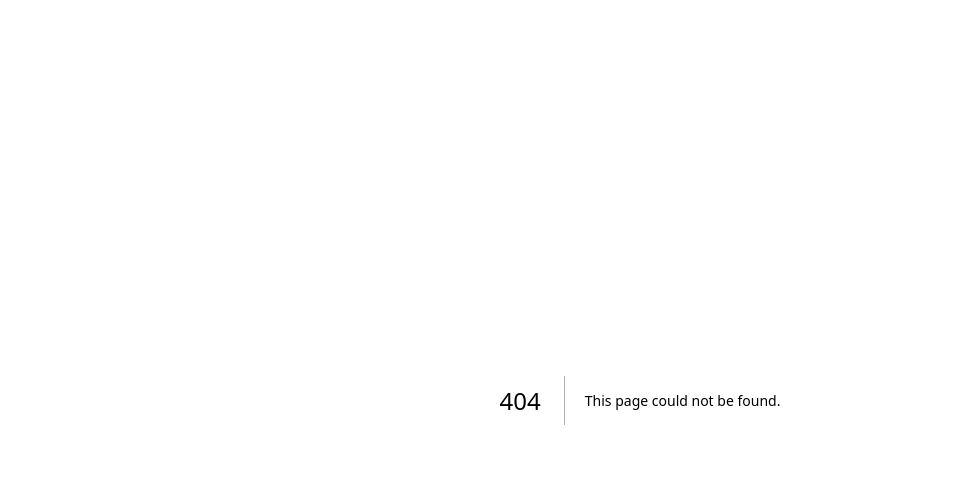
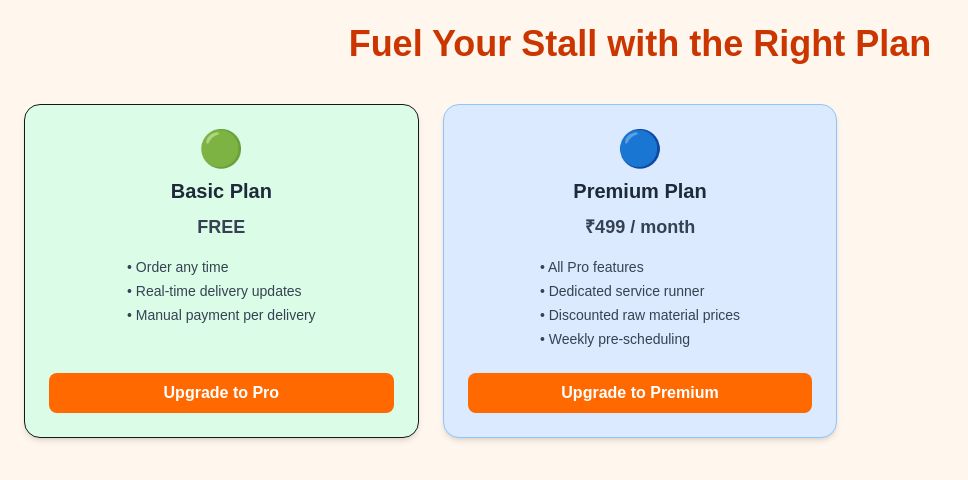
Before and after one commit to Deepansh005/apna-mandi, a Next.js app: page /plans in a window 1280 px wide. Before the commit this address had no page. Shown: the top 480 px of the page, without its empty margins (0-968 px from the left). Built offline with nearby package versions, Linux system fonts and the light colour scheme.

Commit message:
added new plana

```diff
--- a/app/dashboard/page.tsx
+++ b/app/dashboard/page.tsx
@@ -84,7 +84,7 @@ export default function ApnaMandiPage() {
   const [sidebarOpen, setSidebarOpen] = useState(false);
   const [langDropdownOpen, setLangDropdownOpen] = useState(false);
   const [selectedLang, setSelectedLang] = useState('English');
-  const languageOptions = ['English', 'Hindi', 'Punjabi', 'Bengali'];
+  const languageOptions = ['English', 'Hindi', 'Marathi', 'Tamil', 'Bengali'];
   const [products, setProducts] = useState<Product[]>([]);
   useEffect(() => {
     const fetchProducts = async () => {
@@ -106,9 +106,9 @@ export default function ApnaMandiPage() {
   };
 
   return (
-    <div className={`bg-gray-100 min-h-screen ${sidebarOpen ? 'overflow-hidden' : ''}`}>
+    <div className={`bg-slate-50 min-h-screen ${sidebarOpen ? 'overflow-hidden' : ''}`}>
       {/* Navbar */}
-      <nav className="bg-[#232f3e] text-white px-4 md:px-8 py-3 flex items-center justify-between sticky top-0 z-50">
+      <nav className="bg-emerald-800 text-white px-4 md:px-8 py-3 flex items-center justify-between sticky top-0 z-50">
         {/* Left Side */}
         <div className="flex items-center gap-4">
           <button onClick={() => setSidebarOpen(true)} className="text-white">
@@ -202,13 +202,13 @@ export default function ApnaMandiPage() {
         <div className="p-4 space-y-4 text-sm">
           <div>
             <h3 className="font-bold text-gray-700 mb-2">Fresh Picks</h3>
-            <ul className="space-y-2">
+            <ul className="space-y-2 text-gray-800 font-semi-bold">
               <li className="flex items-center space-x-2">
-                <Image src="/vegetables.jpg" alt="Vegetables" width={24} height={24} />
+                {/* <Image src="/vegetables.jpg" alt="Vegetables" width={24} height={24} /> */}
                 <span>Vegetables</span>
               </li>
               <li className="flex items-center space-x-2">
-                <Image src="/fruits.jpg" alt="Fruits" width={24} height={24} />
+                {/* <Image src="/fruits.jpg" alt="Fruits" width={24} height={24} /> */}
                 <span>Fruits</span>
               </li>
               <li>Organic Produce</li>
@@ -217,7 +217,7 @@ export default function ApnaMandiPage() {
 
           <div>
             <h3 className="font-bold text-gray-700 mb-2">Bulk Buying</h3>
-            <ul className="space-y-2">
+            <ul className="space-y-2 text-gray-800 font-semi-bold">
               <li>Vendor Orders</li>
               <li>Subscription Plans</li>
               <li>Monthly Combos</li>
@@ -226,7 +226,7 @@ export default function ApnaMandiPage() {
 
           <div>
             <h3 className="font-semibold text-gray-700 mb-2">Help & Info</h3>
-            <ul className="space-y-2">
+            <ul className="space-y-2 text-gray-800 font-semi-bold">
               <li>Track Orders</li>
               <li>Customer Service</li>
               <li>Explore Plans</li>
@@ -260,7 +260,7 @@ export default function ApnaMandiPage() {
                   height={200}
                   className="rounded-md mb-3 h-[200px] object-cover"
                 />
-                <h2 className="font-semibold text-lg">{product.name}</h2>
+                <h2 className="text-xl font-bold mb-1 text-gray-800">{product.name}</h2>
                 <p className="text-gray-700 font-medium">₹{product.price} /kg</p>
               </div>
               <button
--- /dev/null
+++ b/app/plans/page.tsx
@@ -0,0 +1,66 @@
+"use client";
+
+import React from 'react';
+
+const SubscriptionPlans = () => {
+  const plans = [
+    {
+      name: 'Basic',
+      emoji: '🟢',
+      price: 'FREE',
+      bg: 'bg-green-100 border-green-00',
+      features: [
+        'Order any time',
+        'Real-time delivery updates',
+        'Manual payment per delivery'
+      ],
+      cta: 'Upgrade to Pro'
+    },
+    {
+      name: 'Premium',
+      emoji: '🔵',
+      price: '₹499 / month',
+      bg: 'bg-blue-100 border-blue-300',
+      features: [
+        'All Pro features',
+        'Dedicated service runner',
+        'Discounted raw material prices',
+        'Weekly pre-scheduling'
+      ],
+      cta: 'Upgrade to Premium'
+    }
+  ];
+
+  return (
+    <div className="p-6 bg-orange-50 min-h-screen">
+      <h2 className="text-4xl font-bold mb-10 text-center text-orange-700">Fuel Your Stall with the Right Plan</h2>
+      <div className="grid grid-cols-1 md:grid-cols-3 gap-6">
+        {plans.map((plan, index) => (
+          <div
+            key={index}
+            className={`border rounded-2xl p-6 shadow-md transform transition-transform duration-300 hover:scale-105 hover:shadow-lg flex flex-col justify-between ${plan.bg}`}
+          >
+            <div className="flex flex-col items-center">
+              <div className="text-4xl mb-2">{plan.emoji}</div>
+              <h3 className="text-xl font-bold text-gray-800 mb-2">{plan.name} Plan</h3>
+              <p className="text-lg text-gray-700 font-semibold mb-4">{plan.price}</p>
+              <ul className="text-sm text-gray-700 space-y-1 mb-6 text-left">
+                {plan.features.map((feature, i) => (
+                  <li key={i}>• {feature}</li>
+                ))}
+              </ul>
+            </div>
+            <button
+              className="w-full py-2 px-4 bg-orange-500 hover:bg-orange-600 text-white font-semibold rounded-lg transition duration-300"
+              disabled={plan.cta === 'Coming Soon'}
+            >
+              {plan.cta}
+            </button>
+          </div>
+        ))}
+      </div>
+    </div>
+  );
+};
+
+export default SubscriptionPlans;
```
